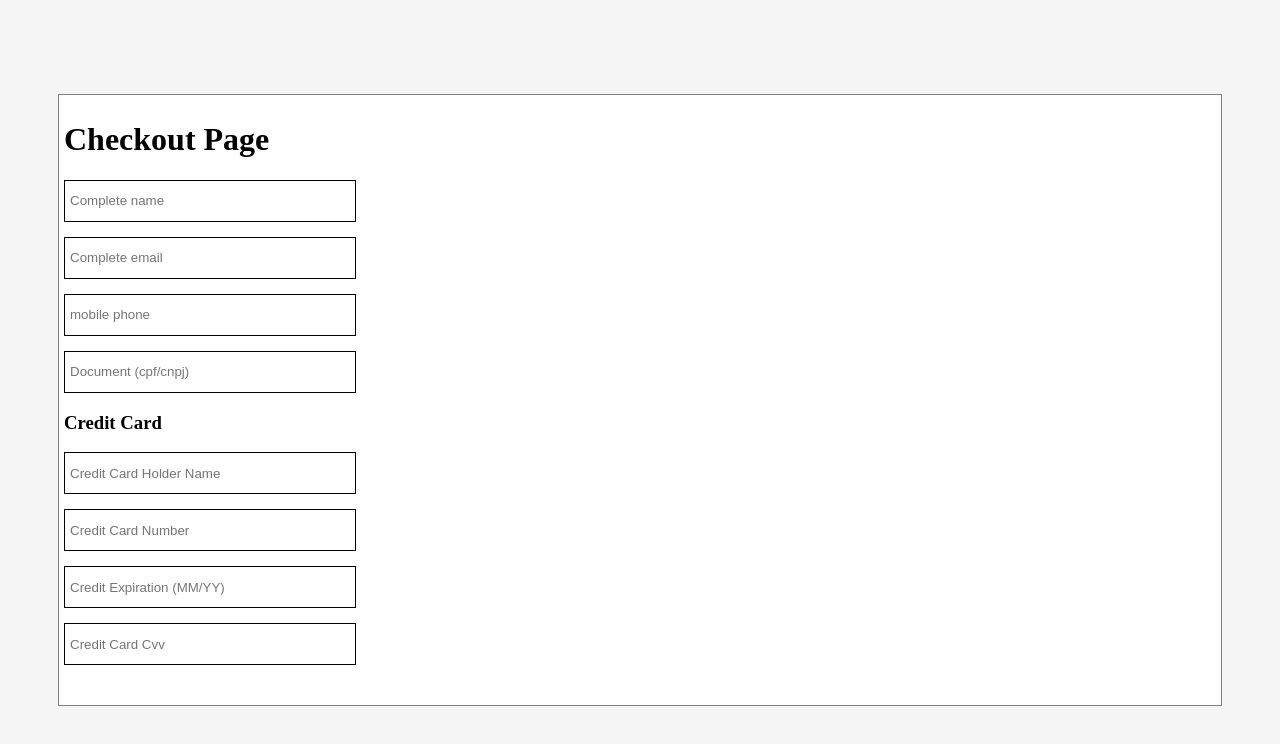
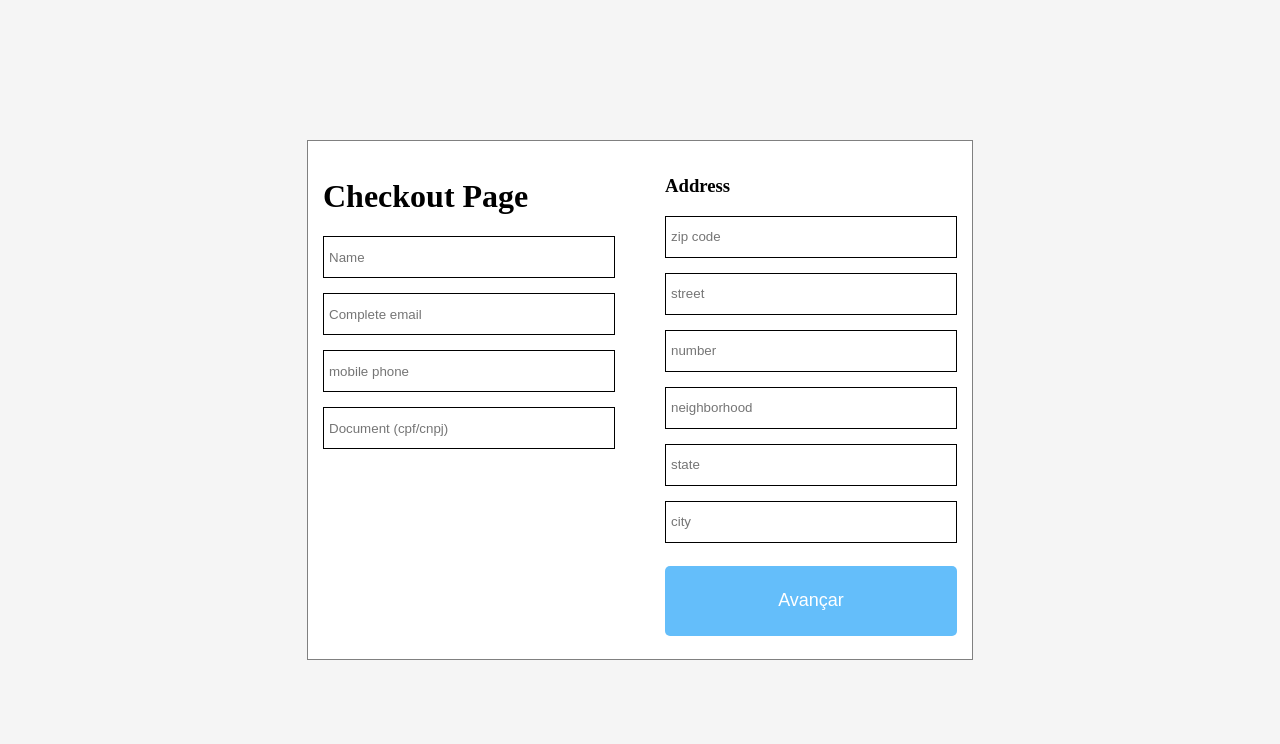
Before and after one commit to Willianwg/horizon, a React (Vite) app in the folder frontend/: page /details/1/checkout in a window 1280 px wide. Shown: the top 744 px of the page. Built offline with nearby package versions, Linux system fonts and the light colour scheme; no server answers.

Commit message:
Pagina checkout praticamente pronta para integracao com api

```diff
--- a/frontend/src/pages/Checkout.tsx
+++ b/frontend/src/pages/Checkout.tsx
@@ -1,23 +1,133 @@
+import { useState, useEffect } from "react";
 import { styled, globalStyles} from "../stitches.config";
-import { Input } from "../styles/styles";
+import { Input, Button } from "../styles/styles";
+import { useLocation, useNavigate } from "react-router-dom";
+import { useApi } from "../services/api";
 
 export function Checkout (){
+    const api = useApi();
+    const location = useLocation();
+    const navigate = useNavigate();
 
-    globalStyles();
+    const [productId, setId] = useState("");
+    const [stage, setStage] = useState(1);
+
+    const [name, setName] = useState("");
+    const [email, setEmail] = useState("");
+    const [phone, setPhone] = useState("");
+    const [document, setDocument] = useState("");
+
+    const [street, setStreet] = useState("");
+    const [zipCode, setZipCode] = useState("");
+    const [houseNumber, setHouseNumber] = useState("");
+    const [neighborhood, setNeighborhood] = useState("");
+    const [city, setCity] = useState("");
+    const [state, setState] = useState("");
+
+    const [cardNumber, setCardNumber] = useState("");
+    const [cardHolderName, setCardHolderName] = useState("");
+    const [cardExpiration, setExpiration] = useState("");
+    const [cardCvv, setCardCvv] = useState("");
+
+    const [price, setPrice] = useState(0);
+
+    const [processing, setProcessing] = useState(false);
+
+    useEffect(()=>{
+        const id = location.pathname.split("/")[2];
+        setId(id)
+
+
+
+        async function loadProduct(){
+            const data = await api.getProductDetails(id);
+
+            setPrice(data.price);
+        }
+
+       loadProduct();
+
+    },[location])
+
+
+    function checkInputs(){
+
+       if(stage === 1){
+        if(name && email && phone && document && street && zipCode && neighborhood && houseNumber)
+        return true;
+
+        return false;
+       }
+
+       if(cardNumber && cardExpiration && cardHolderName && cardCvv)
+       return true;
+
+       return false;
+
+    }
+
+    async function handleSubmit(e){
+
+        e.preventDefault();
+
+        const allFilled = checkInputs();
+
+        if(!allFilled) return alert("Preencha todos os campos");
+
+        if(stage === 1) return setStage(2);
+
+        setStage(3);
+
+        const response = await api.pay();
+
+        navigate("/");
+    }
 
     return (
         <Page>
-         <Container>
+         <Container onSubmit={ handleSubmit }>
+         { stage === 1 &&
+         <>
+         <div>
           <h1>Checkout Page</h1>
-          <Input  placeholder="Complete name"/>
-          <Input type="email" placeholder="Complete email"/>
-          <Input type="tel" placeholder="mobile phone"/>
-          <Input type="number" placeholder="Document (cpf/cnpj)"/>
+          <Input  placeholder="Name" onChange={ e=> setName(e.target.value) }/>
+          <Input type="email" placeholder="Complete email" onChange={ e=> setEmail(e.target.value) }/>
+          <Input type="tel" placeholder="mobile phone" onChange={ e=> setPhone(e.target.value) }/>
+          <Input type="number" placeholder="Document (cpf/cnpj)" onChange={ e=> setDocument(e.target.value) }/>
+
+          </div>
+          <div>
+          <h3>Address</h3>
+          <Input  placeholder="zip code" onChange={ e=> setZipCode(e.target.value) }/>
+          <Input  placeholder="street" onChange={ e=> setStreet(e.target.value) }/>
+          <Input  placeholder="number" onChange={ e=> setHouseNumber(e.target.value) }/>
+          <Input  placeholder="neighborhood" onChange={ e=> setNeighborhood(e.target.value) }/>
+          <Input  placeholder="state" onChange={ e=> setState(e.target.value) }/>
+          <Input  placeholder="city" onChange={ e=> setCity(e.target.value) }/>
+
+          <Button type="submit" css={{ alignSelf:"bottom"}}>Avançar</Button>
+         </div>
+         </>
+         }
+         { stage === 2 &&
+         <div>
           <h3>Credit Card</h3>
-          <Input  placeholder="Credit Card Holder Name"/>
-          <Input type="number" placeholder="Credit Card Number"/>
-          <Input  placeholder="Credit Expiration (MM/YY)"/>
-          <Input type="number" placeholder="Credit Card Cvv"/>
+          <Input  placeholder="Credit Card Holder Name" onChange={ e=> setCardHolderName(e.target.value) }/>
+          <Input type="number" placeholder="Credit Card Number" onChange={ e=> setCardNumber(e.target.value) }/>
+          <Input  placeholder="Credit Expiration (MM/YY)" onChange={ e=> setExpiration(e.target.value) }/>
+          <Input type="number" placeholder="Credit Card Cvv" onChange={ e=> setCardCvv(e.target.value) }/>
+
+          <h4>Valor: { price }</h4>
+
+          <Button type="submit" css={{ alignSelf:"bottom"}}>Comprar</Button>
+
+          </div>
+         }
+        { stage === 3 &&
+         <div>
+          <h3>Processando pagamento...</h3>
+          </div>
+         }
 
          </Container>
         </Page>
@@ -31,11 +141,15 @@ const Page = styled("div",{
 });
 
 const Container = styled("form",{
-    height:600,
-    width:"90%",
+    display:"flex",
+    gap:50,
+    justifyContent:"center",
     background:"white",
     margin:"auto",
     border:"1px solid grey",
-    padding:5,
+    padding:15,
 
+    "@sm":{
+        display:"block"
+    }
 });
--- a/frontend/src/pages/ProductDetails.tsx
+++ b/frontend/src/pages/ProductDetails.tsx
@@ -4,7 +4,7 @@ import { Header } from "../components/Header";
 import { useApi } from "../services/api";
 import { useLocation, useNavigate } from "react-router-dom";
 import { AiFillStar } from "react-icons/ai";
-
+import { Button } from "../styles/styles";
 export function Details (){
     const api = useApi();
     const navigate = useNavigate();
@@ -52,7 +52,7 @@ export function Details (){
            <p>{ product.description }</p>
          </Description>
          <Button color="dark" onClick={e=>navigate(`${location.pathname}/checkout`)}>Comprar</Button>
-         <Button color="light" >Adicionar ao carrinho</Button>
+         <Button>Adicionar ao carrinho</Button>
         </Container>
         </Page>
     )
@@ -101,27 +101,6 @@ const ProductName = styled("h4", {
     height:5,
 })
 
-const Button = styled("button",{
-    borderRadius:5,
-    borderWidth:0,
-    width:"100%",
-    padding:3,
-    margin:"8px 0px",
-    height:70,
-    fontWeight:500,
-    color:"white",
-    fontSize:18,
-    variants:{
-        color:{
-            dark:{
-                background:"rgb(100,150,250)",
-            },
-            light:{
-                background:"rgb(100,190,250)",
-            }
-        }
-    }
-});
 
 const Price = styled("h3", {
     fontWeight:600,
--- a/frontend/src/pages/SignIn.tsx
+++ b/frontend/src/pages/SignIn.tsx
@@ -4,7 +4,7 @@ import { useNavigate } from "react-router-dom";
 import { useApi } from "../services/api";
 import { useContext } from "react";
 import { AuthContext } from "../contexts/AuthContext";
-import { Input } from "../styles/styles";
+import { Input, Button } from "../styles/styles";
 
 export function SignIn(){
     const auth = useContext(AuthContext);
@@ -52,7 +52,7 @@ export function SignIn(){
                     <option value="Vender">Vender</option>
                 </select>
 
-                <Button type="submit">Submit</Button>
+                <Button size="small" type="submit" css={{ display:"block",marginLeft:"auto" }}>Submit</Button>
                </Form>
             </Container>
           </Page>
@@ -100,15 +100,3 @@ const Picture = styled("img",{
 
 
 });
-
-
-const Button = styled("button",{
-
-    display:"block",
-    height:50,
-    width:100,
-    color:"white",
-    background:"orange",
-    marginLeft:"auto",
-    fontWeight:900,
-});
--- a/frontend/src/services/api.ts
+++ b/frontend/src/services/api.ts
@@ -69,5 +69,21 @@ export const useApi = ()=>({
         const response = await api.get(`/product/${id}`);
 
         return response.data;
-    }
+    },
+
+
+
+
+    async pay(){
+          const time = ()=>(new Promise((resolve, reject) => {
+            setTimeout(resolve, 10000)
+          }))
+
+          await time();
+
+          return alert("Compra realizada com sucesso");
+
+     },
+
+
 })
--- a/frontend/src/styles/styles.tsx
+++ b/frontend/src/styles/styles.tsx
@@ -10,3 +10,29 @@ export const Input = styled("input",{
     border:"1px black solid",
     padding:5,
 });
+
+export const Button = styled("button",{
+    borderRadius:5,
+    borderWidth:0,
+    width:"100%",
+    padding:3,
+    margin:"8px 0px",
+    height:70,
+    fontWeight:500,
+    color:"white",
+    fontSize:18,
+    background:"rgb(100,190,250)",
+    variants:{
+        size:{
+           small:{
+             height:50,
+             width:100
+           }
+        },
+        color:{
+            dark:{
+                background:"rgb(100,150,250)",
+            }
+        }
+    }
+});
```
